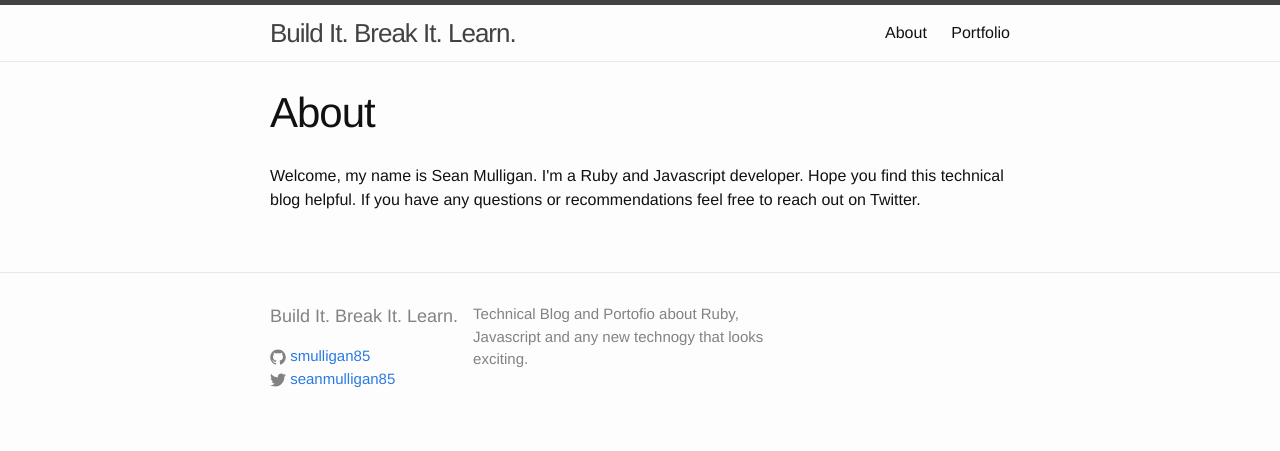
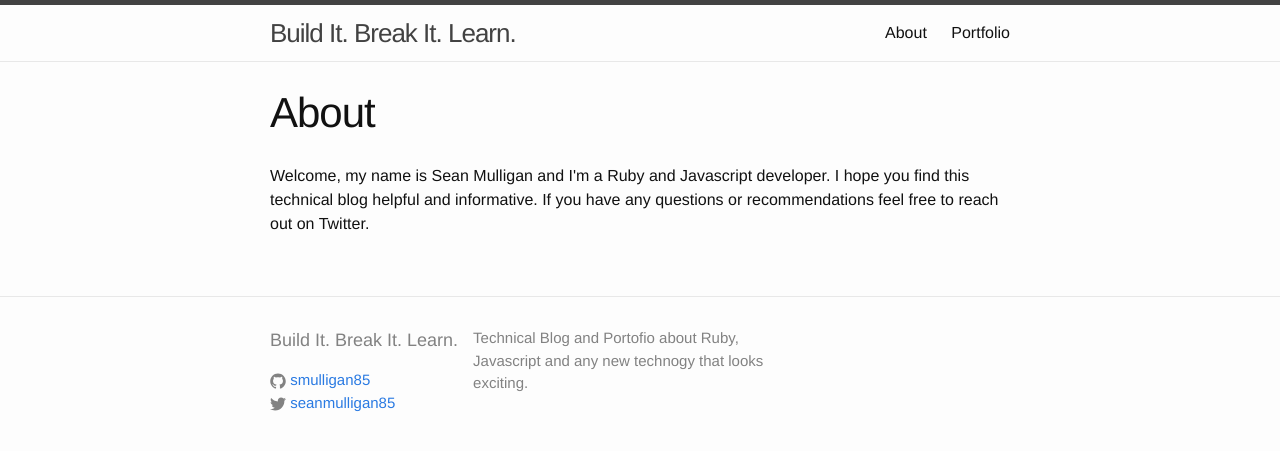
Before and after one commit to Smulligan85/smulligan85.github.io, a Jekyll site: the page built from about.md, in a window 1280 px wide. Shown: the top 451 px of the page. Built offline with Jekyll 4.4.1, drawn with Linux system fonts in a browser that asks for light colours.

Commit message:
Edit about page

```diff
--- a/_config.yml
+++ b/_config.yml
@@ -4,8 +4,8 @@ description: > # this means to ignore newlines until "baseurl:"
   Technical Blog and Portofio about Ruby, Javascript and
   any new technogy that looks exciting.
 about: > # this means to ignore newlines until "baseurl:"
-  Welcome, my name is Sean Mulligan. I'm a Ruby and Javascript developer.
-  Hope you find this technical blog helpful. If you have any questions or
+  Welcome, my name is Sean Mulligan and I'm a Ruby and Javascript developer. I
+  hope you find this technical blog helpful and informative. If you have any questions or
   recommendations feel free to reach out on Twitter.
 baseurl: "" # the subpath of your site, e.g. /blog/
 url: "http://smulligan85.github.io" # the base hostname & protocol for your site
```
